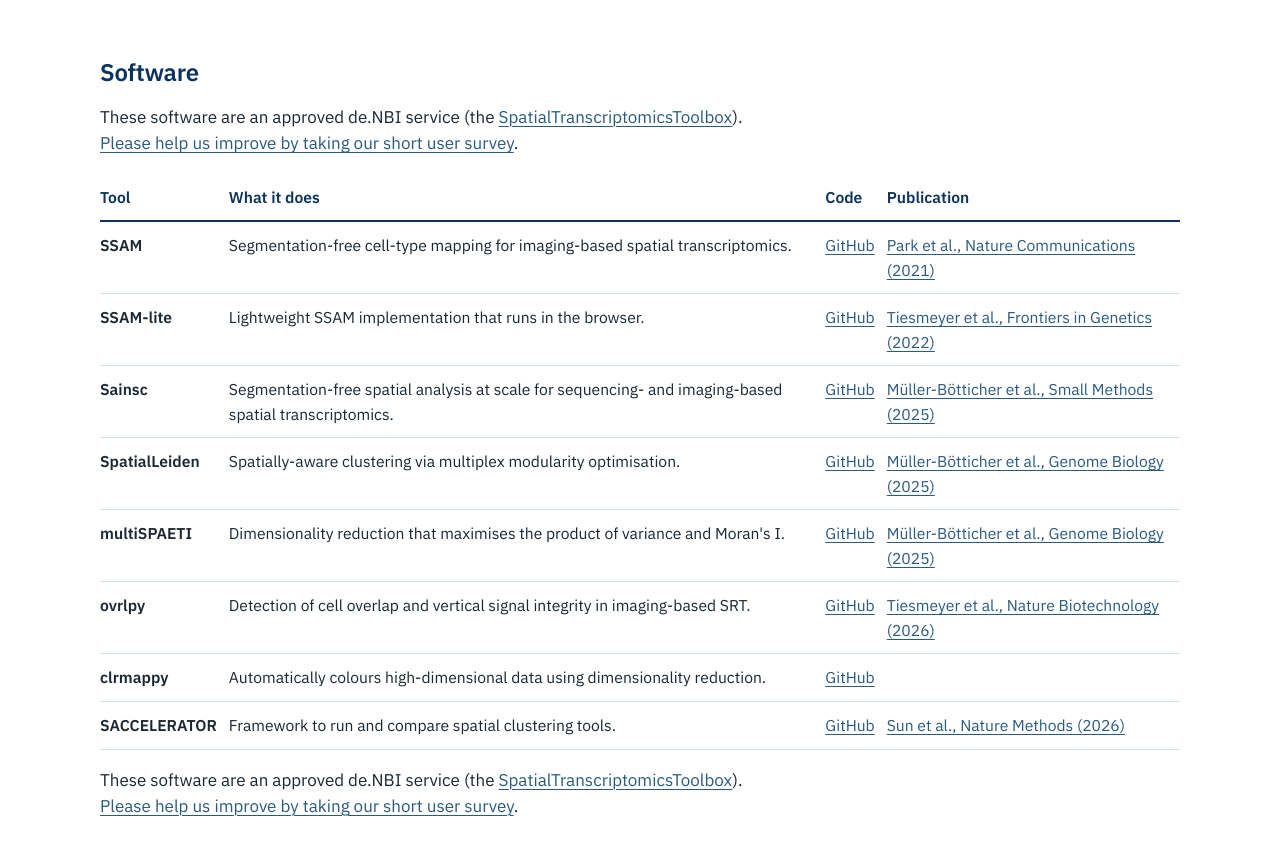
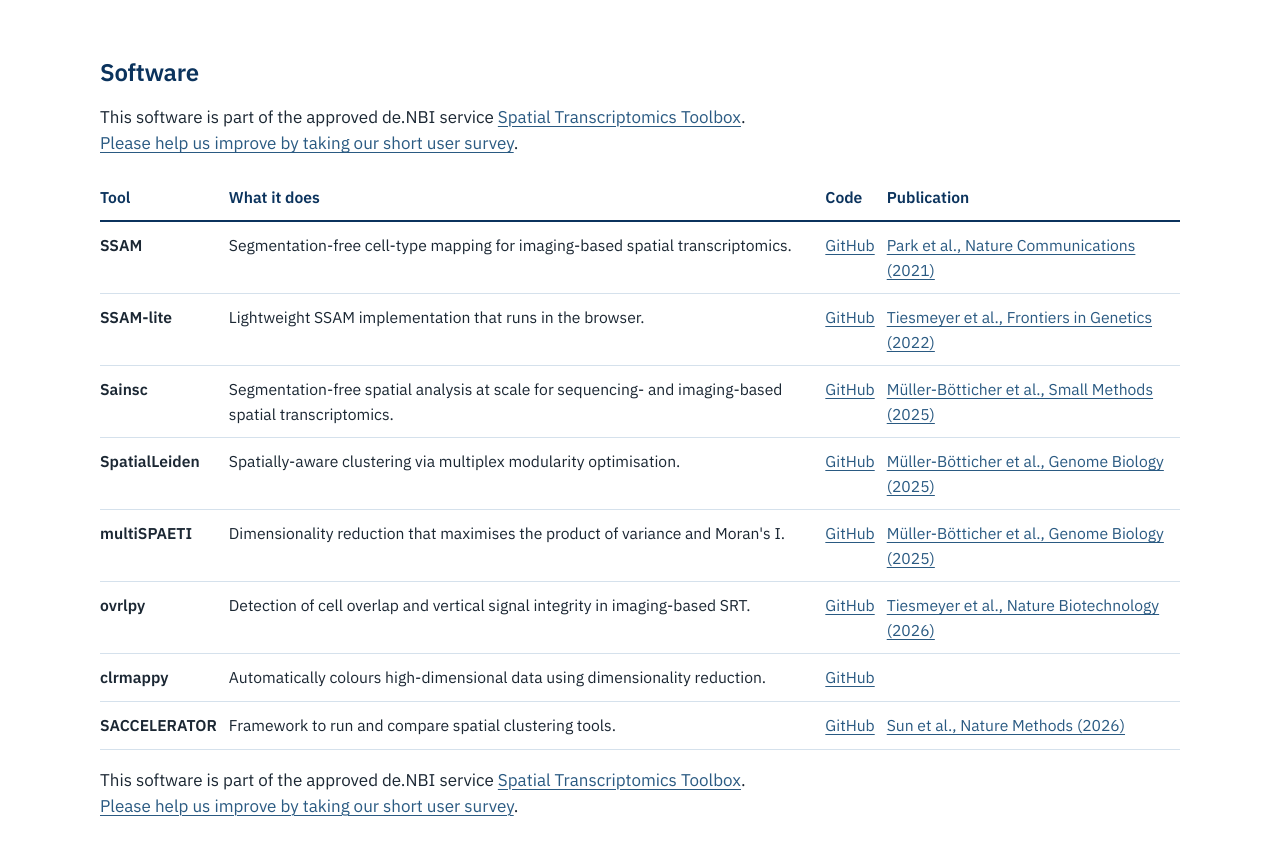
Before and after one commit to IshaqueLab/IshaqueLab.github.io, a Jekyll site: the page built from research.md, in a window 1280 px wide. Shown: the part 751-1617 px from the top of the page. Built offline with Jekyll 4.4.1, drawn with Linux system fonts in a browser that asks for light colours.

Commit message:
Update references to Spatial Transcriptomics Toolbox

```diff
--- a/research.md
+++ b/research.md
@@ -16,7 +16,7 @@ We develop computational methods to understand biological heterogeneity in disea
 
 ## Software
 
-These software are an approved de.NBI service (the [SpatialTranscriptomicsToolbox](https://www.surveymonkey.de/r/denbi-service?sc=hd-hub&tool=spatialtranscriptomicstoolbox)). [Please help us improve by taking our short user survey](https://www.surveymonkey.de/r/denbi-service?sc=hd-hub&tool=spatialtranscriptomicstoolbox).
+This software is part of the approved de.NBI service [Spatial Transcriptomics Toolbox](https://github.com/ishaquelab). [Please help us improve by taking our short user survey](https://www.surveymonkey.de/r/denbi-service?sc=hd-hub&tool=spatialtranscriptomicstoolbox).
 
 <table>
   <thead><tr><th>Tool</th><th>What it does</th><th>Code</th><th>Publication</th></tr></thead>
@@ -32,7 +32,7 @@ These software are an approved de.NBI service (the [SpatialTranscriptomicsToolbo
   </tbody>
 </table>
 
-These software are an approved de.NBI service (the [SpatialTranscriptomicsToolbox](https://www.surveymonkey.de/r/denbi-service?sc=hd-hub&tool=spatialtranscriptomicstoolbox)). [Please help us improve by taking our short user survey](https://www.surveymonkey.de/r/denbi-service?sc=hd-hub&tool=spatialtranscriptomicstoolbox).
+This software is part of the approved de.NBI service [Spatial Transcriptomics Toolbox](https://github.com/ishaquelab). [Please help us improve by taking our short user survey](https://www.surveymonkey.de/r/denbi-service?sc=hd-hub&tool=spatialtranscriptomicstoolbox).
 
 ## Community
 
```
